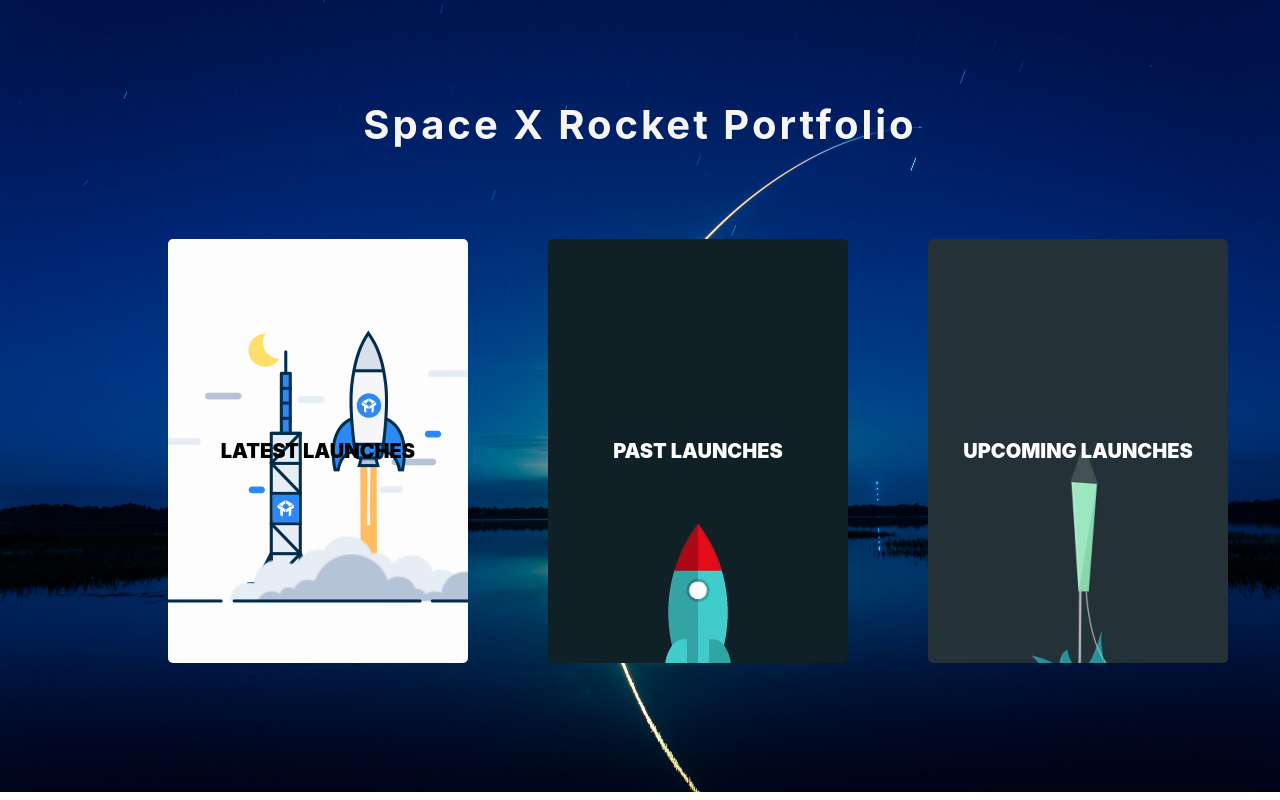
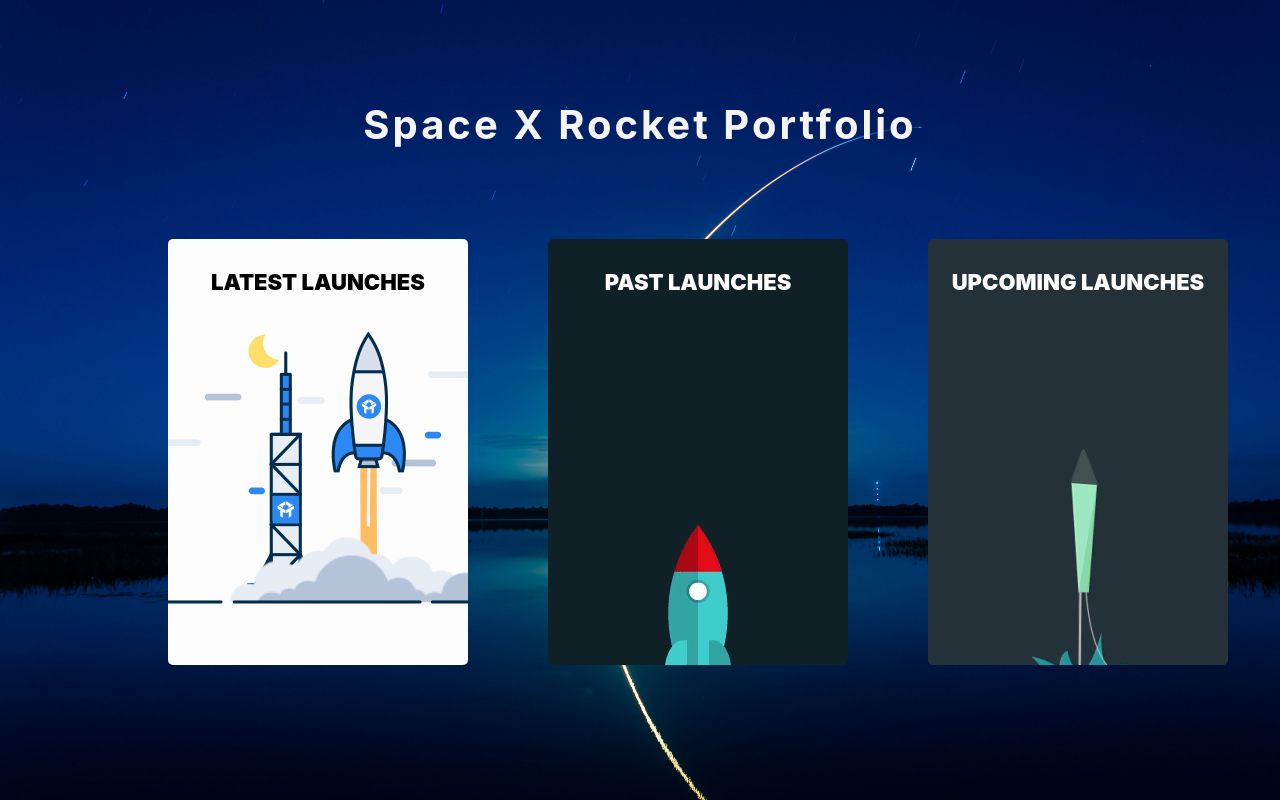
Before and after one commit to VipinKirthane/vipinkirthaneParamasivamProjectFive, a React (Create React App) app: page / in a window 1280 px wide. Built offline with nearby package versions, Linux system fonts and the light colour scheme.

Commit message:
Design changes for page 2

```diff
--- a/src/App.css
+++ b/src/App.css
@@ -24,7 +24,7 @@
   margin:0 auto;
 }
 .page1 {
-  height:99vh;
+  height:100vh;
   background-image: url('./backgroundImagePage1.jpg');
   background-position: center;
   background-size:cover;
@@ -55,17 +55,15 @@
   background-color:beige;
   margin: 0 40px;
   display:inline-block;
-  padding-top:200px;
-  padding-bottom:200px;
+  padding-top:30px;
+  padding-bottom:370px;
   border-radius: 5px;
-  font-size:20px;
+  font-size:2.2rem;
   font-weight: 900;
 }
 
 .firstOption {
   background-color:darkslategray;
-  padding-top:200px;
-  padding-bottom:200px;
   background-image: url("./latestLaunches.gif");
   background-position: center;
 }
@@ -87,21 +85,60 @@
 
 /* Page2 Edits */
 .page2 {
-  min-height:99vh;
+  min-height:100vh;
+  /* text-align: center; */
+  background-color:bisque;
+}
+
+h2 {
+  margin:0;
   text-align: center;
-  background-color:bisque;
+  font-size:3rem;
+  padding-top:20px;
+}
+
+.firstRowRocketList,.secondRowRocketList {
+  display:flex;
+  justify-content: space-evenly;
 }
 
 .rocket1 {
   height:300px;
-  display:inline-block;
+  /* display:inline-block; */
   width:200px;
-  color:white;
+  color:black;
   margin:30px;
   text-align: center;
-  padding-top:20px;
-  background-color:rosybrown;
+  background-color:darkcyan;
   border-radius: 4px;
+  display:flex;
+  flex-direction: column;
+  justify-content: space-evenly;
+  align-items: stretch;
+  font-size:1.6rem;
+}
+
+.topHalf {
+  background-color: lightslategrey;
+  display:flex;
+  flex-direction: column;
+  align-items: stretch;
+  font-weight: 900;
+  font-size:1.8rem;
+}
+
+.missionName {
+  background-color: lightsteelblue;
+  display:flex;
+  flex-direction: column;
+  align-items: stretch;
+}
+
+.missionStatus {
+  background-color: lightgreen;
+  display:flex;
+  flex-direction: column;
+  align-items: stretch;
 }
 
 
--- a/src/App.js
+++ b/src/App.js
@@ -1,5 +1,6 @@
 import React, { Component } from 'react';
 import axios from 'axios';
+import { Link, animateScroll as scroll } from "react-scroll";
 import Page1 from './Page1';
 import Page2 from './Page2';
 import Page3 from './Page3';
@@ -87,44 +88,79 @@
   render () {
     return (
       <div>
-        <div className="page1">
+        <div className="page1" id="mainLink">
           <h1>Space X Rocket Portfolio</h1>
           <main className="mainOptions wrapper">
 
-            {
+            {/* {
             this.state.hidingPage2 ?
               <div><button
                 className="firstOption"
                 onClick={() => this.rocketSelectionHandlerLatestLaunches, this.hidingPage2}>
                 LATEST LAUNCHES{this.state.rockets.launch_year}</button></div>
                 : null
-            }
+            } */}
 
+
+            <Link
+              activeClass="active"
+              to="page2Link"
+              spy={true}
+              smooth={true}
+              offset={0}
+              duration={500}
+            >
               <div><button
                 className="firstOption"
                 onClick={() => this.rocketSelectionHandlerLatestLaunches, this.hidingPage2}>
                 LATEST LAUNCHES{this.state.rockets.launch_year}</button></div>
+            </Link>
 
-
-            {
+            {/* {
               this.state.hidingPage2 ?
-              <div><button
-                className="secondOption"
-                onClick={() => this.rocketSelectionHandlerPasLaunches, this.hidingPage2}>
-                PAST LAUNCHES{this.state.rockets.rocket_id}</button></div>
-              : null
-            }
-
-
               <div><button
                 className="secondOption"
                 onClick={() => this.rocketSelectionHandlerPastLaunches, this.hidingPage2}>
                 PAST LAUNCHES{this.state.rockets.rocket_id}</button></div>
+              : null
+            } */}
 
+            <Link
+              activeClass="active"
+              to="page2Link"
+              spy={true}
+              smooth={true}
+              offset={0}
+              duration={500}
+            >
+              <div><button
+              className="secondOption"
+              onClick={() => this.rocketSelectionHandlerPastLaunches, this.hidingPage2}>
+                PAST LAUNCHES{this.state.rockets.rocket_id}</button></div>
+            </Link>
+
+            {/* {
+              this.state.hidingPage2 ?
+                <div><button
+                  className="thirdOption"
+                  onClick={() => this.rocketSelectionHandlerUpcomingLaunches, this.hidingPage2}>
+                  UPCOMING LAUNCHES{this.state.rockets.rocket_id}</button></div>
+                : null
+            } */}
+
+            <Link
+              activeClass="active"
+              to="page2Link"
+              spy={true}
+              smooth={true}
+              offset={0}
+              duration={500}
+            >
               <div><button
               className="thirdOption"
               onClick={() => this.rocketSelectionHandlerUpcomingLaunches, this.hidingPage2}>
                 UPCOMING LAUNCHES{this.state.rockets.mission_name}</button></div>
+            </Link>
           </main>
         </div>
 
--- a/src/Page2.js
+++ b/src/Page2.js
@@ -1,5 +1,6 @@
 import React, { Component } from 'react';
 import axios from 'axios';
+import { Link, animateScroll as scroll } from "react-scroll";
 
 class Page2 extends Component {
 
@@ -47,10 +48,15 @@
 
     render () {
         return (
-            <section className="page2 ">
-                <div className="firstRowRocketList wrapper">
+            <section className="page2" id="page2Link">
+                <div className="wrapper">
+                    <h2>CHOOSE A ROCKET OF INTEREST</h2>
+                    <div className="firstRowRocketList">
                         <div className="rocket1">
-                        <h4 className="flightNumber">Flight Number</h4>
+                            <div className="topHalf">
+                                <h4 className="flightNumber topHalf">Flight Number</h4>
+                                <p>1</p>
+                            </div>
                             <div className="missionName">
                                 <p>Mission Name</p>
                                 <p>FatSat</p>
@@ -62,7 +68,10 @@
                         </div>
 
                         <div className="rocket1">
-                        <h4 className="flightNumber">Flight Number</h4>
+                            <div className="topHalf">
+                                <h4 className="flightNumber topHalf">Flight Number</h4>
+                                <p>1</p>
+                            </div>
                             <div className="missionName">
                                 <p>Mission Name</p>
                                 <p>FatSat</p>
@@ -74,7 +83,10 @@
                         </div>
 
                         <div className="rocket1">
-                        <h4 className="flightNumber">Flight Number</h4>
+                            <div className="topHalf">
+                                <h4 className="flightNumber topHalf">Flight Number</h4>
+                                <p>1</p>
+                            </div>
                             <div className="missionName">
                                 <p>Mission Name</p>
                                 <p>FatSat</p>
@@ -86,7 +98,10 @@
                         </div>
 
                         <div className="rocket1">
-                        <h4 className="flightNumber">Flight Number</h4>
+                            <div className="topHalf">
+                                <h4 className="flightNumber topHalf">Flight Number</h4>
+                                <p>1</p>
+                            </div>
                             <div className="missionName">
                                 <p>Mission Name</p>
                                 <p>FatSat</p>
@@ -100,7 +115,10 @@
 
                     <div className="secondRowRocketList">
                         <div className="rocket1">
-                        <h4 className="flightNumber">Flight Number</h4>
+                            <div className="topHalf">
+                                <h4 className="flightNumber topHalf">Flight Number</h4>
+                                <p>1</p>
+                            </div>
                             <div className="missionName">
                                 <p>Mission Name</p>
                                 <p>FatSat</p>
@@ -112,7 +130,10 @@
                         </div>
 
                         <div className="rocket1">
-                        <h4 className="flightNumber">Flight Number</h4>
+                            <div className="topHalf">
+                                <h4 className="flightNumber topHalf">Flight Number</h4>
+                                <p>1</p>
+                            </div>
                             <div className="missionName">
                                 <p>Mission Name</p>
                                 <p>FatSat</p>
@@ -124,7 +145,10 @@
                         </div>
 
                         <div className="rocket1">
-                        <h4 className="flightNumber">Flight Number</h4>
+                            <div className="topHalf">
+                                <h4 className="flightNumber topHalf">Flight Number</h4>
+                                <p>1</p>
+                            </div>
                             <div className="missionName">
                                 <p>Mission Name</p>
                                 <p>FatSat</p>
@@ -136,7 +160,10 @@
                         </div>
 
                         <div className="rocket1">
-                        <h4 className="flightNumber">Flight Number</h4>
+                            <div className="topHalf">
+                                <h4 className="flightNumber topHalf">Flight Number</h4>
+                                <p>1</p>
+                            </div>
                             <div className="missionName">
                                 <p>Mission Name</p>
                                 <p>FatSat</p>
@@ -147,6 +174,7 @@
                             </div>
                         </div>
                     </div>
+                </div>
             </section>
         )
     }
--- a/src/Page3.js
+++ b/src/Page3.js
@@ -1,9 +1,11 @@
 import React, { Component } from 'react';
 
 class Page3 extends Component {
+
+
     render () {
         return (
-            <section className="page3">
+            <section className="page3" id="page3Link">
                 <div className="wrapper">
                     <h3>Rocket 1: Name</h3>
                     <div className="leftHalfPage3">
```
Lines whose indentation alone changed are shown as unchanged.
